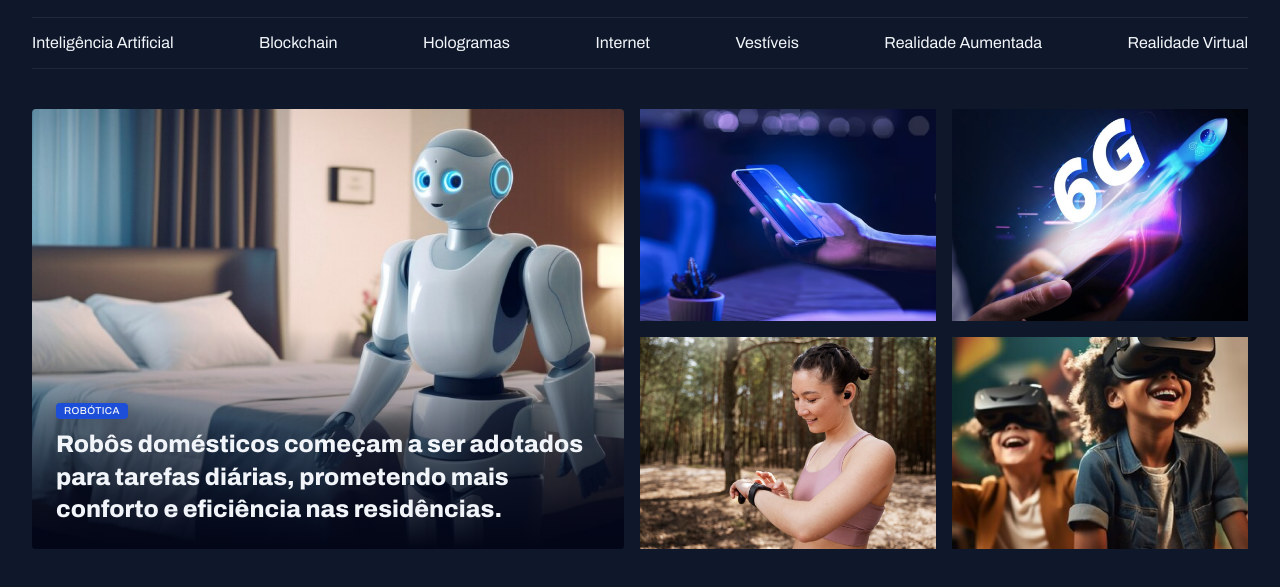
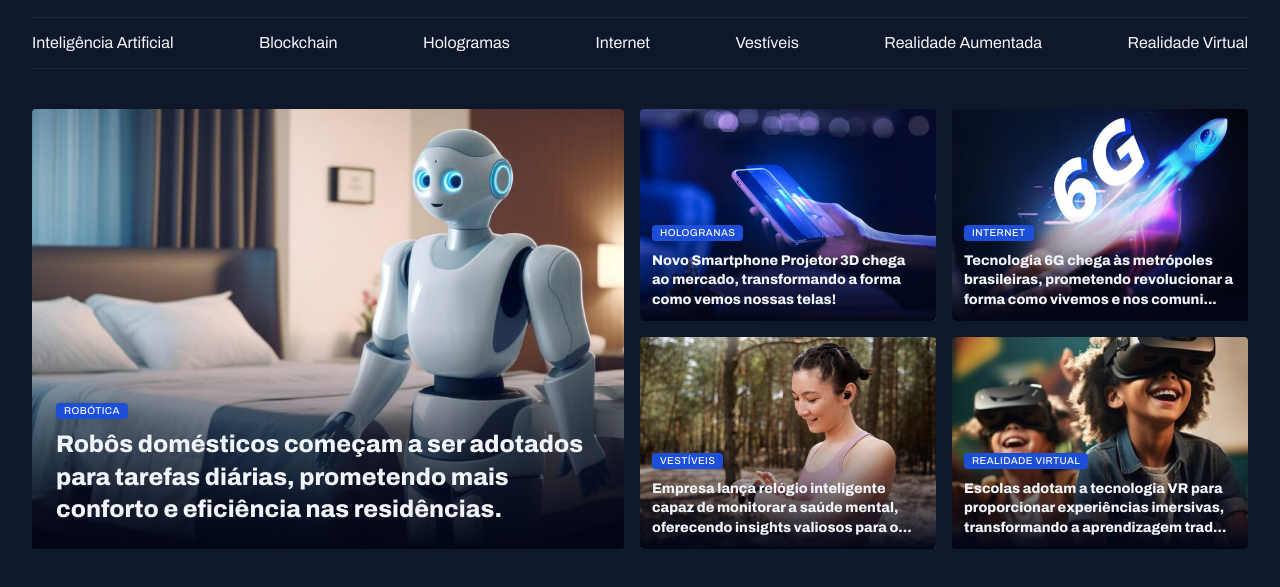
Before and after one commit to AleksanderBalduino/projeto-portal-de-noticias-mba-fullstack, a plain HTML site: page index.html in a window 1280 px wide. Shown: the part 55-642 px from the top of the page. Drawn offline with Linux system fonts and the light colour scheme.

Commit message:
Finalizando a seção destaques

```diff
--- a/index.html
+++ b/index.html
@@ -45,7 +45,7 @@
         <main class="container grid">
             <section id="featured" class="grid grid-flow-col gap-16">
                 <figure class="card">
-                    <img src="assets/images/Image 01.png" alt="">
+                    <img src="assets/images/Image 01.png" alt="Robôs domésticos começam a ser adotados para tarefas diárias, prometendo mais conforto e eficiência nas residências.">
 
                     <figcaption>
                         <span class="content-tag">Robótica</span>
@@ -54,21 +54,43 @@
                 </figure>
 
                 <div class="grid grid-cols-2 gap-16">
-                    <div>
-                        <img src="assets/images/Image 02.png" alt="">
-                    </div>
+                    <figure class="card">
+                        <img src="assets/images/Image 02.png" alt="Novo Smartphone Projetor 3D chega ao mercado, transformando a forma como vemos nossas telas!">
 
-                    <div>
-                        <img src="assets/images/Image 03.png" alt="">
-                    </div>
+                        <figcaption>
+                            <span class="content-tag">Hologranas</span>
+                            <h2 class="text-lg">Novo Smartphone Projetor 3D chega ao mercado, transformando a forma como vemos nossas telas!</h2>
+                        </figcaption>
+                    </figure>
 
-                    <div>
-                        <img src="assets/images/Image 04.png" alt="">
-                    </div>
+                    <figure class="card">
+                        <img src="assets/images/Image 03.png" alt="Tecnologia 6G chega às metrópoles brasileiras, prometendo revolucionar a forma como vivemos e nos comunicamos.">
 
-                    <div>
-                        <img src="assets/images/Image 05.png" alt="">
-                    </div>
+                        <figcaption>
+                            <span class="content-tag">Internet</span>
+                            <h2 class="text-lg">Tecnologia 6G chega às metrópoles brasileiras, prometendo revolucionar a forma como vivemos e nos comuni...</h2>
+                        </figcaption>
+                    </figure>
+
+                    <figure class="card">
+                        <img src="assets/images/Image 04.png" alt="Empresa lança relógio inteligente capaz de monitorar a saúde mental, oferecendo insights valiosos para o bem-estar pessoal.
+                        ">
+
+                        <figcaption>
+                            <span class="content-tag">Vestíveis</span>
+                            <h2 class="text-lg">Empresa lança relógio inteligente capaz de monitorar a saúde mental, oferecendo insights valiosos para o...
+                            </h2>
+                        </figcaption>
+                    </figure>
+
+                    <figure class="card">
+                        <img src="assets/images/Image 05.png" alt="Escolas adotam a tecnologia VR para proporcionar experiências imersivas, transformando a aprendizagem tradicional.">
+
+                        <figcaption>
+                            <span class="content-tag">Realidade Virtual</span>
+                            <h2 class="text-lg">Escolas adotam a tecnologia VR para proporcionar experiências imersivas, transformando a aprendizagem trad...</h2>
+                        </figcaption>
+                    </figure>
                 </div>
             </section>
         </main>
--- a/styles/sections.css
+++ b/styles/sections.css
@@ -22,6 +22,10 @@
             bottom: 0;
             padding: 24px;
 
+            &:has(.text-lg) {
+                padding: 12px;
+            }
+
             h2 {
                 margin-top: 8px;
             }
```
